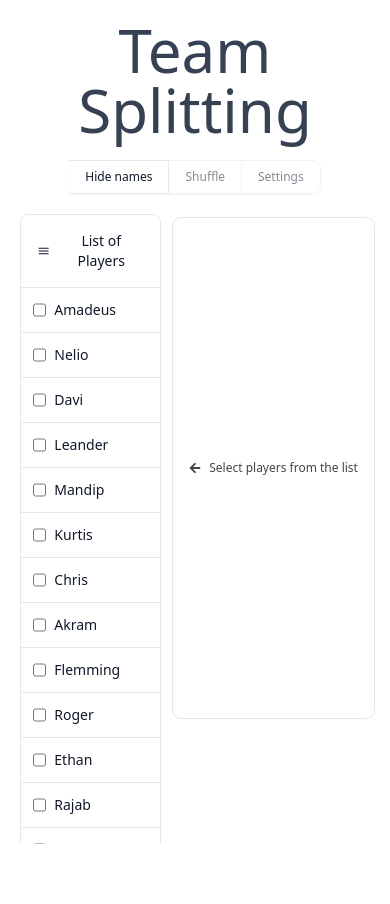
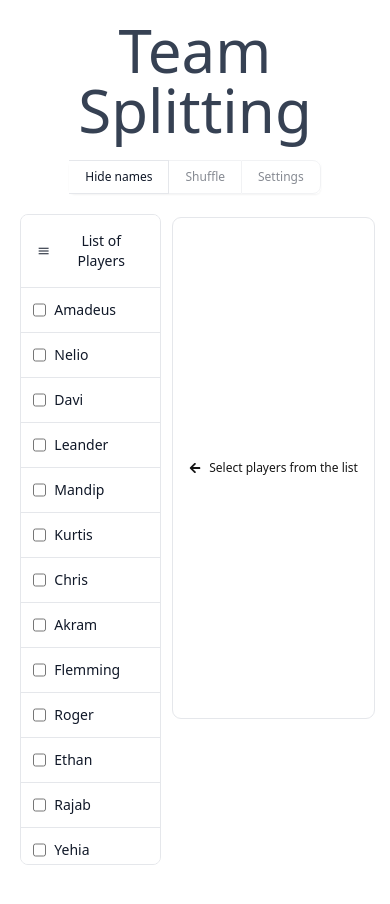
Before and after one commit to davialves1/team-splitting, a React (Vite) app: page / in a window 390 px wide. Shown: the top 904 px of the page. Before the commit the page ends 844 px from the top, so only its background shows below. Built offline with nearby package versions, Linux system fonts and the light colour scheme; the HTML template or start-up script is replaced by a standard one.

Commit message:
design changes

```diff
--- a/src/App.tsx
+++ b/src/App.tsx
@@ -31,12 +31,12 @@ function App() {
   const notEnoughPlayers = playersCount > 1 && playersCount < 10;
 
   return (
-    <div className="w-full h-dvh justify-center items-center overflow-hidden dark:bg-gray-800 b-5">
+    <div className="w-full min-h-dvh justify-center items-center overflow-hidden dark:bg-gray-800 b-5">
       <div className="w-full h-full flex items-center flex-col p-5 lg:p-10">
         <h1 className="text-6xl text-gray-700 dark:text-gray-100 mb-5 text-center w-full">
           Team Splitting
         </h1>
-        {notEnoughPlayers && <Alert text="Not enough players!" />}
+
         <ActionBar
           setShowRating={setShowRating}
           showRating={showRating}
@@ -51,6 +51,11 @@ function App() {
           <div
             className={`${showNames ? "col-span-5 lg:col-span-2" : "w-fit"}`}
           >
+            {notEnoughPlayers && (
+              <div className="hidden md:block">
+                <Alert text="Not enough players!" />
+              </div>
+            )}
             <PlayersList
               showList={showNames}
               setShowList={setShowNames}
```
